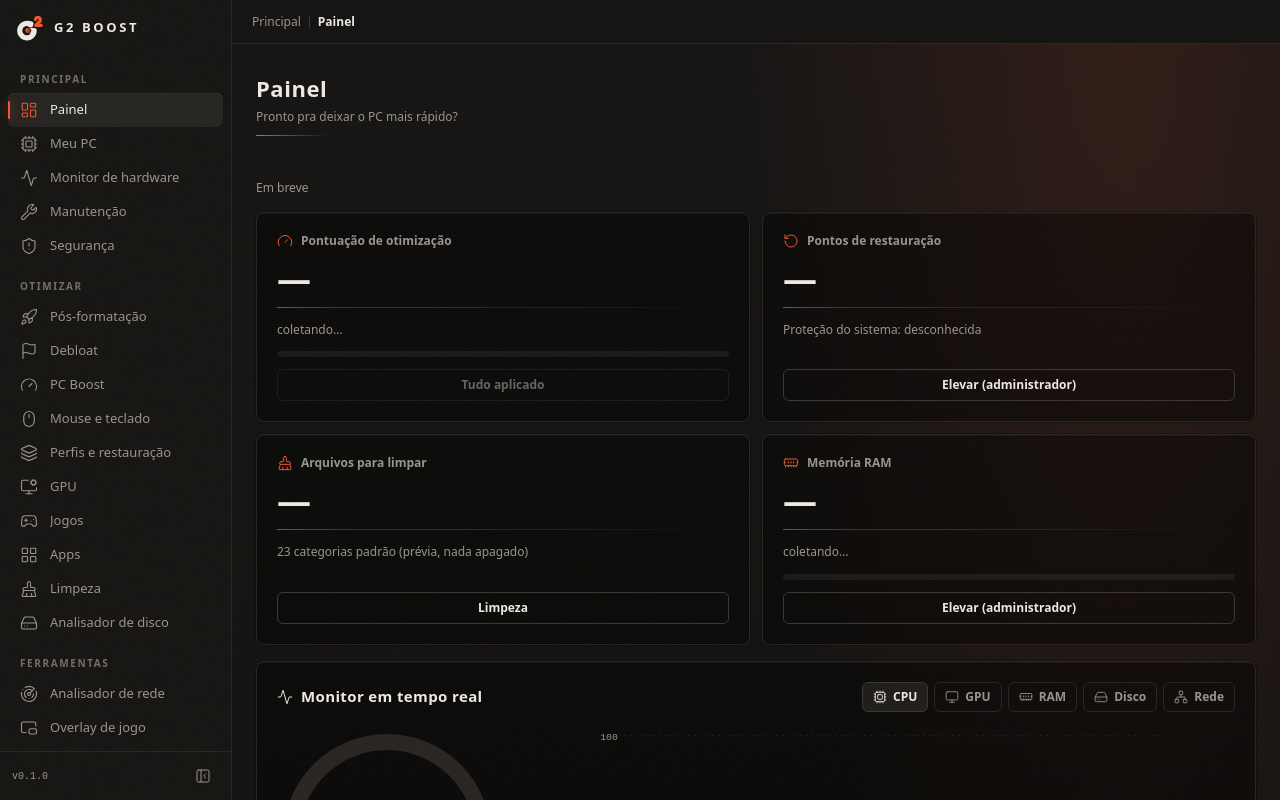
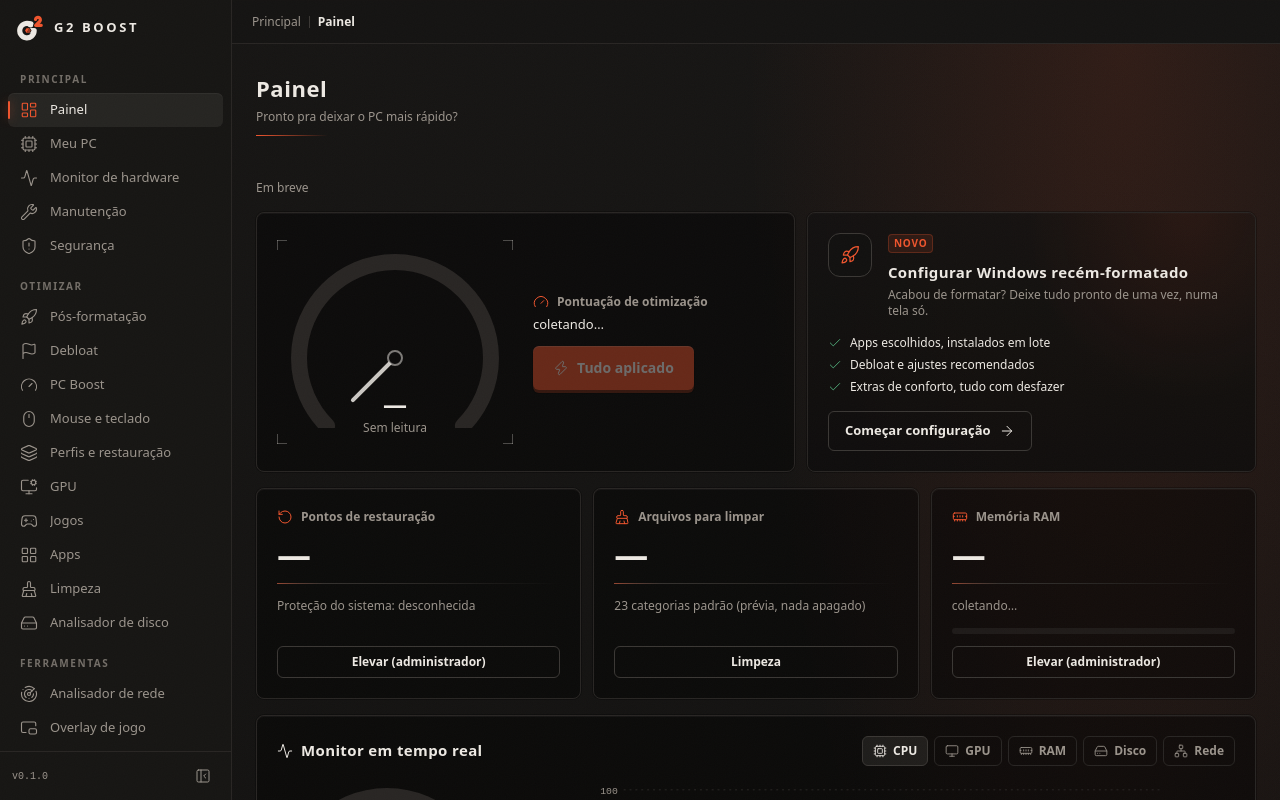
Before and after one commit to G2Martins/G2-Boost, a React (Vite) app: page / in a window 1280 px wide. Built offline with nearby package versions, Linux system fonts and the light colour scheme.

Commit message:
feat(dashboard): score speedometer with pending chips and a tactile Boost now that confirms tweaks, cleanup and RAM; fresh-install setup card

```diff
--- a/src/locales/en.ts
+++ b/src/locales/en.ts
@@ -3612,6 +3612,29 @@
   "periph.error.app_only": "Only available in the app.",
 
   // ── r9:setup · pós-formatação, painel (rodada 9, fim) ──
+  "dash.score.state.good": "Optimized",
+  "dash.score.state.ok": "Almost there",
+  "dash.score.state.low": "Needs tweaks",
+  "dash.score.state.none": "No reading",
+  "dash.pending.tweaks": "Pending: {count} recommended tweaks off",
+  "dash.pending.ram": "High memory",
+  "dash.setup.badge": "New",
+  "dash.setup.title": "Set up a freshly installed Windows",
+  "dash.setup.body": "Just reinstalled? Get everything ready at once, on one screen.",
+  "dash.setup.point.apps": "Your chosen apps, installed in one batch",
+  "dash.setup.point.debloat": "Debloat and recommended tweaks",
+  "dash.setup.point.extras": "Comfort extras, all with undo",
+  "dash.setup.go": "Start setup",
+  "dash.boost.label": "Boost now",
+  "dash.boost.confirm.title": "Boost now",
+  "dash.boost.confirm.body":
+    "Turns on {count} tweaks recommended for this PC, each with a backup and undo:",
+  "dash.boost.confirm.more": "and {count} more",
+  "dash.boost.confirm.go": "Apply",
+  "dash.boost.clean": "Also clean {size} of temp files and caches (default categories)",
+  "dash.boost.ram": "Free the standby memory at the end",
+  "dash.boost.restore": "First, a Windows restore point.",
+  "dash.boost.done": "Boost finished",
   "admin.gate.title": "Administrator permission",
   "admin.gate.body":
     "G2 Boost applies tweaks, cleanups and repairs in protected areas of Windows. In the Windows prompt that opens next, click Yes.",
--- a/src/locales/pt-BR.ts
+++ b/src/locales/pt-BR.ts
@@ -3627,6 +3627,29 @@
   "periph.error.app_only": "Disponível só no app.",
 
   // ── r9:setup · pós-formatação, painel (rodada 9, fim) ──
+  "dash.score.state.good": "Otimizado",
+  "dash.score.state.ok": "Quase lá",
+  "dash.score.state.low": "Precisa de ajustes",
+  "dash.score.state.none": "Sem leitura",
+  "dash.pending.tweaks": "Pendente: {count} ajustes recomendados desligados",
+  "dash.pending.ram": "Memória alta",
+  "dash.setup.badge": "Novo",
+  "dash.setup.title": "Configurar Windows recém-formatado",
+  "dash.setup.body": "Acabou de formatar? Deixe tudo pronto de uma vez, numa tela só.",
+  "dash.setup.point.apps": "Apps escolhidos, instalados em lote",
+  "dash.setup.point.debloat": "Debloat e ajustes recomendados",
+  "dash.setup.point.extras": "Extras de conforto, tudo com desfazer",
+  "dash.setup.go": "Começar configuração",
+  "dash.boost.label": "Boost agora",
+  "dash.boost.confirm.title": "Boost agora",
+  "dash.boost.confirm.body":
+    "Liga {count} ajustes recomendados para este PC, cada um com backup e desfazer:",
+  "dash.boost.confirm.more": "e mais {count}",
+  "dash.boost.confirm.go": "Aplicar",
+  "dash.boost.clean": "Limpar também {size} de temporários e caches (categorias padrão)",
+  "dash.boost.ram": "Liberar a memória em espera no fim",
+  "dash.boost.restore": "Antes de tudo, um ponto de restauração do Windows.",
+  "dash.boost.done": "Boost concluído",
   "admin.gate.title": "Permissão de administrador",
   "admin.gate.body":
     "O G2 Boost aplica ajustes, limpezas e reparos em áreas protegidas do Windows. Na janela do Windows que vai abrir, clique em Sim.",
--- a/src/pages/dashboard.tsx
+++ b/src/pages/dashboard.tsx
@@ -1,12 +1,15 @@
 import {
   Activity,
+  ArrowRight,
   BrushCleaning,
+  Check,
   Cpu,
   Gauge as GaugeIcon,
   HardDrive,
   MemoryStick,
   Monitor,
   Network,
+  Rocket,
   RotateCcw,
   ShieldCheck,
   Zap,
@@ -18,7 +21,16 @@
 import { Gauge } from "@/components/ui/gauge";
 import { KpiCard } from "@/components/ui/kpi-card";
 import { LiveLine } from "@/components/ui/live-line";
-import { Badge, Button, Card, CardTitle, EmptyState } from "@/components/ui/primitives";
+import {
+  Badge,
+  Button,
+  Card,
+  CardTitle,
+  EmptyState,
+  Modal,
+  Switch,
+} from "@/components/ui/primitives";
+import { toast } from "@/components/ui/toast";
 import { CLEANUP_CATALOG, categoryKey, TWEAKS, tweakName } from "@/data/catalogs";
 import {
   type AppInfo,
@@ -81,6 +93,9 @@
   const [busyRestore, setBusyRestore] = useState(false);
   const [busyRam, setBusyRam] = useState(false);
   const [restoreBefore, setRestoreBefore] = useState(true);
+  const [confirmBoost, setConfirmBoost] = useState(false);
+  const [boostClean, setBoostClean] = useState(true);
+  const [boostRam, setBoostRam] = useState(true);
 
   const loadRecs = useCallback(async () => {
     const r = await backend.recommendations();
@@ -116,16 +131,9 @@
   const last = samples.at(-1) ?? null;
   const score = recs?.score ?? null;
   const pending = score?.pending ?? [];
-  const tone = score
-    ? score.percent >= 80
-      ? "success"
-      : score.percent >= 50
-        ? "warning"
-        : "danger"
-    : "neutral";
 
-  const boostNow = async () => {
-    if (!score || pending.length === 0) return;
+  const boostNow = async (extras: { clean: boolean; ram: boolean }) => {
+    if (!score) return;
     const todo = pending
       .map((id) => TWEAKS.find((tw) => tw.id === id))
       .filter((tw): tw is NonNullable<typeof tw> => !!tw);
@@ -156,7 +164,19 @@
       done += 1;
       setBoosting({ done, total: runnable.length });
     }
+    if (extras.clean) {
+      try {
+        const tok = await backend.cleanupConfirm(DEFAULT_CLEANUP);
+        await backend.cleanupExecute(tok.token, DEFAULT_CLEANUP);
+        const items = await backend.cleanupPreview(DEFAULT_CLEANUP);
+        setCleanupBytes(items.reduce((sum, i) => sum + i.bytes, 0));
+      } catch (e) {
+        setMsg(errorText(e));
+      }
+    }
+    if (extras.ram && elevated) await backend.ramPurge().catch(() => undefined);
     setBoosting(null);
+    toast(t("dash.boost.done"), { tone: "success" });
     await loadRecs();
     backend.restoreStatus().then((r) => r && setRestore(r));
   };
@@ -214,50 +234,114 @@
     <>
       {!inTauri ? <p className="text-xs text-muted-foreground">{t("common.soon")}</p> : null}
       {msg ? <p className="animate-rise text-xs text-foreground/90">{msg}</p> : null}
-      <div className="grid grid-cols-1 gap-3 md:grid-cols-2 2xl:grid-cols-4">
-        <KpiCard
-          icon={GaugeIcon}
-          label={t("dash.kpi.score")}
-          value="—"
-          count={inTauri ? (score?.percent ?? null) : undefined}
-          format={(n) => `${Math.round(n)}%`}
-          tone={tone}
-          caption={
+      <div className="grid grid-cols-1 gap-3 lg:grid-cols-[minmax(0,1.2fr)_minmax(0,1fr)]">
+        <Card className="animate-rise halo panel-hover flex flex-col items-center gap-5 sm:flex-row">
+          <Gauge
+            value={score?.percent ?? 0}
+            max={100}
+            label={
               score
+                ? t(
+                    score.percent >= 80
+                      ? "dash.score.state.good"
+                      : score.percent >= 50
+                        ? "dash.score.state.ok"
+                        : "dash.score.state.low",
+                  )
+                : t("dash.score.state.none")
+            }
+            valueText={score ? `${score.percent}%` : "—"}
+            format={score ? (n) => `${Math.round(n)}%` : undefined}
+            tone="download"
+            className="frame-ticks shrink-0 p-2"
+          />
+          <div className="flex min-w-0 flex-1 flex-col gap-3 self-stretch sm:justify-center">
+            <header>
+              <p className="flex items-center gap-2 text-xs font-semibold text-muted-foreground">
+                <GaugeIcon className="size-4 text-primary" />
+                {t("dash.kpi.score")}
+              </p>
+              <p className="mt-1.5 text-[13px] leading-snug">
+                {score
                   ? t("dash.kpi.score.caption", { active: score.active, total: score.recommended })
-              : t("dash.monitor.waiting")
-          }
-          action={{
-            label: boosting
+                  : t("dash.monitor.waiting")}
+              </p>
+            </header>
+            {pending.length > 0 || (ramPct !== null && ramPct > 85) ? (
+              <div className="flex flex-wrap gap-1.5">
+                {pending.length > 0 ? (
+                  <Badge tone="warning">
+                    {t("dash.pending.tweaks", { count: pending.length })}
+                  </Badge>
+                ) : null}
+                {ramPct !== null && ramPct > 85 ? (
+                  <Badge tone="danger">{t("dash.pending.ram")}</Badge>
+                ) : null}
+              </div>
+            ) : null}
+            <Button
+              variant="primary"
+              size="lg"
+              tactile
+              className="self-start"
+              disabled={!score || boosting !== null || (pending.length === 0 && !cleanupBytes)}
+              onClick={() => setConfirmBoost(true)}
+            >
+              <Zap className="size-4" />
+              {boosting
                 ? t("dash.applying", { done: boosting.done, total: boosting.total })
                 : pending.length > 0
                   ? t("dash.kpi.score.action", { count: pending.length })
-                : t("dash.kpi.score.done"),
-            onClick: boostNow,
-            disabled: !score || pending.length === 0 || boosting !== null,
-            primary: pending.length > 0,
-          }}
-          className="animate-rise"
-        >
-          <div className="h-1.5 w-full overflow-hidden rounded bg-border/60">
-            <div
-              className={cn(
-                "h-full rounded transition-[width] duration-700 ease-out-expo",
-                tone === "success"
-                  ? "bg-success"
-                  : tone === "warning"
-                    ? "bg-warning"
-                    : "bg-destructive",
-              )}
-              style={{ width: `${score?.percent ?? 0}%` }}
-            />
-          </div>
+                  : cleanupBytes
+                    ? t("dash.boost.label")
+                    : t("dash.kpi.score.done")}
+            </Button>
             {skipped > 0 && !boosting ? (
               <p className="text-[11px] text-warning">
                 {t("dash.skipped_admin", { count: skipped })}
               </p>
             ) : null}
-        </KpiCard>
+          </div>
+        </Card>
+        <Card className="animate-rise relative flex flex-col gap-4 overflow-hidden" style={rise(1)}>
+          <div className="banner pointer-events-none absolute inset-0 opacity-70" aria-hidden />
+          <div className="relative flex items-start gap-4">
+            <span className="flex size-11 shrink-0 items-center justify-center rounded-xl border border-border-strong bg-background">
+              <Rocket className="size-5 text-primary" />
+            </span>
+            <div className="min-w-0">
+              <Badge tone="accent">{t("dash.setup.badge")}</Badge>
+              <h3 className="mt-2 font-display text-[15px] font-semibold tracking-wide">
+                {t("dash.setup.title")}
+              </h3>
+              <p className="mt-1 text-xs text-muted-foreground">{t("dash.setup.body")}</p>
+            </div>
+          </div>
+          <ul className="relative grid gap-1.5 text-xs">
+            {(
+              [
+                "dash.setup.point.apps",
+                "dash.setup.point.debloat",
+                "dash.setup.point.extras",
+              ] as const
+            ).map((k) => (
+              <li key={k} className="flex items-center gap-2">
+                <Check className="size-3.5 text-success" />
+                {t(k)}
+              </li>
+            ))}
+          </ul>
+          <Button
+            variant="outline"
+            className="relative mt-auto self-start"
+            onClick={() => navigate("setup")}
+          >
+            {t("dash.setup.go")}
+            <ArrowRight className="size-4" />
+          </Button>
+        </Card>
+      </div>
+      <div className="grid grid-cols-1 gap-3 md:grid-cols-3">
         <KpiCard
           icon={RotateCcw}
           label={t("dash.kpi.restore")}
@@ -332,6 +416,74 @@
           </div>
         </KpiCard>
       </div>
+
+      <Modal
+        open={confirmBoost}
+        onClose={() => setConfirmBoost(false)}
+        title={t("dash.boost.confirm.title")}
+        closeLabel={t("common.close")}
+        footer={
+          <>
+            <Button variant="ghost" onClick={() => setConfirmBoost(false)}>
+              {t("common.cancel")}
+            </Button>
+            <Button
+              variant="primary"
+              onClick={() => {
+                setConfirmBoost(false);
+                void boostNow({ clean: boostClean && !!cleanupBytes, ram: boostRam });
+              }}
+            >
+              <Zap className="size-4" />
+              {t("dash.boost.confirm.go")}
+            </Button>
+          </>
+        }
+      >
+        {pending.length > 0 ? (
+          <>
+            <p>{t("dash.boost.confirm.body", { count: pending.length })}</p>
+            <ul className="mt-2 grid gap-1 text-xs text-muted-foreground sm:grid-cols-2">
+              {pending.slice(0, 8).map((id) => (
+                <li key={id} className="flex items-center gap-2">
+                  <Check className="size-3.5 shrink-0 text-success" />
+                  {t(tweakName(id))}
+                </li>
+              ))}
+            </ul>
+            {pending.length > 8 ? (
+              <p className="mt-1 text-xs text-muted-foreground">
+                {t("dash.boost.confirm.more", { count: pending.length - 8 })}
+              </p>
+            ) : null}
+          </>
+        ) : null}
+        <div className="mt-4 grid gap-2.5 text-xs">
+          {cleanupBytes ? (
+            <div className="flex items-center gap-2.5">
+              <Switch
+                checked={boostClean}
+                onCheckedChange={setBoostClean}
+                aria-label={t("dash.boost.clean", { size: formatBytes(cleanupBytes, locale) })}
+              />
+              {t("dash.boost.clean", { size: formatBytes(cleanupBytes, locale) })}
+            </div>
+          ) : null}
+          {elevated ? (
+            <div className="flex items-center gap-2.5">
+              <Switch
+                checked={boostRam}
+                onCheckedChange={setBoostRam}
+                aria-label={t("dash.boost.ram")}
+              />
+              {t("dash.boost.ram")}
+            </div>
+          ) : null}
+          {elevated && restoreBefore ? (
+            <p className="text-muted-foreground">{t("dash.boost.restore")}</p>
+          ) : null}
+        </div>
+      </Modal>
 
       <MonitorCard samples={samples} metric={metric} setMetric={setMetric} profile={profile} />
 
```
Lines whose indentation alone changed are shown as unchanged.
